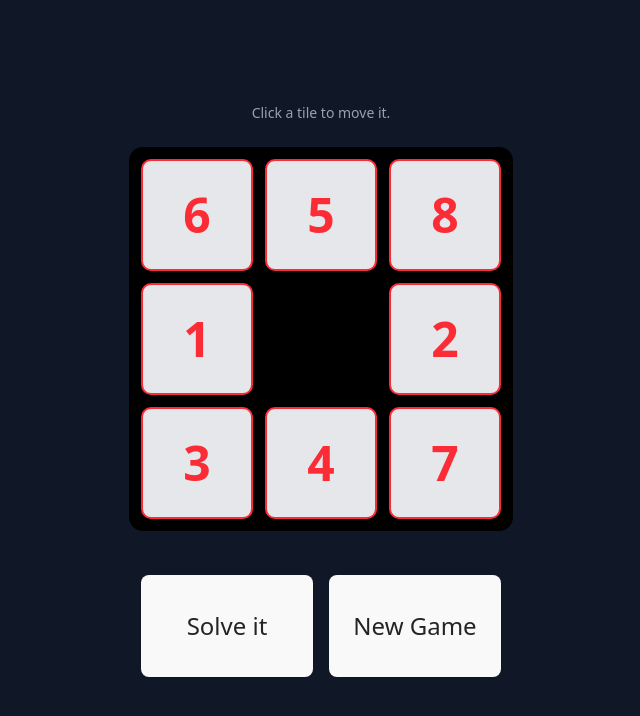
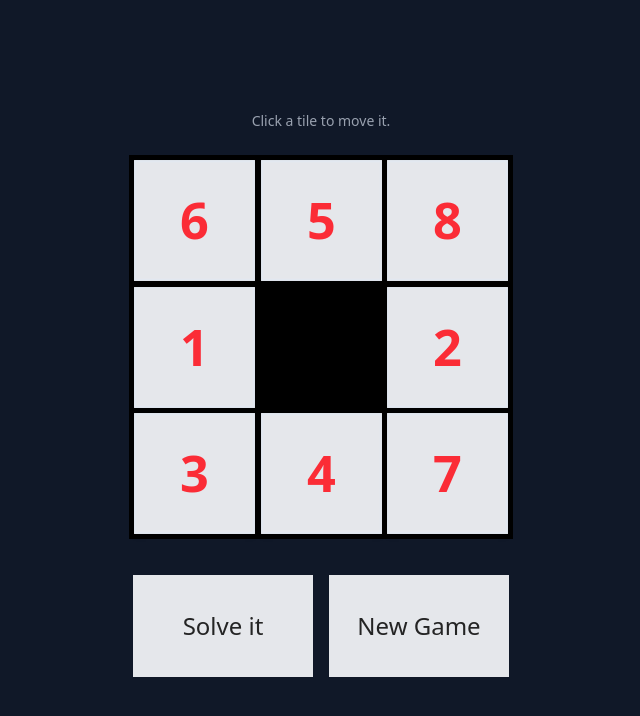
Before and after one commit to fred-mic/8-puzzle-react, a React (Vite) app: page / in a window 1280 px wide. Shown: the top 716 px of the page, without its empty margins (319-959 px from the left). Built offline with nearby package versions, Linux system fonts and the light colour scheme.

Commit message:
Changed visual appearance of the board, tiles and buttons

```diff
--- a/src/App.tsx
+++ b/src/App.tsx
@@ -136,7 +136,7 @@ function App() {
           />
         </div>
 
-        <div className="relative w-full p-3">
+        <div className="relative w-full p-1">
           <div className="flex items-center justify-center p-2 gap-4">
             <Button
               onClick={handleSolve}
--- a/src/components/PuzzleBoard.tsx
+++ b/src/components/PuzzleBoard.tsx
@@ -8,7 +8,7 @@ interface PuzzleBoardProps {
 
 export function PuzzleBoard({ board, onTileClick, isSolved }: PuzzleBoardProps) {
   return (
-    <div className="grid w-full grid-cols-3 gap-2 rounded-xl bg-black p-2 md:gap-3 md:p-3">
+    <div className="grid w-full grid-cols-3 gap-2 bg-black p-1 md:gap-3 md:p-2">
       {board.map((num, index) => (
         <Tile
           key={index}
--- a/src/components/Tile.tsx
+++ b/src/components/Tile.tsx
@@ -17,14 +17,14 @@ export function Tile({ num, onClick, isSolved }: TileProps) {
       // Animate between these styles based on the 'isSolved' state
       animate={isSolved ? "solved" : "default"}
       className={cn(
-        "flex aspect-square select-none items-center justify-center rounded-lg border-2 border-red-500 bg-gray-200 text-4xl font-bold text-red-500 shadow-md transition-opacity duration-300 md:text-5xl",
+        "flex aspect-square select-none items-center justify-center border-2 bg-gray-200 text-4xl font-bold text-red-500 shadow-md transition-opacity duration-300 md:text-5xl",
         isEmpty
           ? "cursor-default opacity-0" // The empty tile is invisible
           : "cursor-pointer hover:bg-gray-300 active:scale-95",
       )}
       // Define animation variants
       variants={{
-        default: { scale: 1, backgroundColor: "#E5E7EB" }, // light gray
+        default: { scale: 1.05 }, // light gray
         solved: { scale: 1.05, backgroundColor: "#4ADE80" }, // green
       }}
       transition={{ duration: 0.5, ease: "easeInOut" }}
--- a/src/index.css
+++ b/src/index.css
@@ -1,7 +1,7 @@
 @import "tailwindcss";
 @import "tw-animate-css";
 
-@custom-variant dark (&:is(.dark *));
+@custom-variant hover (&:hover);
 
 :root {
   font-family: system-ui, Avenir, Helvetica, Arial, sans-serif;
@@ -71,21 +71,21 @@ h1 {
 }
 
 button {
-  border-radius: 8px;
-  border: 1px solid transparent;
   color: #242424;
   padding: 0.6em 1.2em;
   font-size: 1.5em;
   font-weight: 500;
   font-family: inherit;
-  background-color: #f9f9f9;
+  background-color: var(--color-gray-200);
   cursor: pointer;
   transition: border-color 0.25s;
   width: 50%;
   height: 102px;
+  border-radius: 0 !important;
 }
 button:hover {
   border-color: #646cff;
+  background-color: var(--color-gray-300);
 }
 button:focus,
 button:focus-visible {
```
